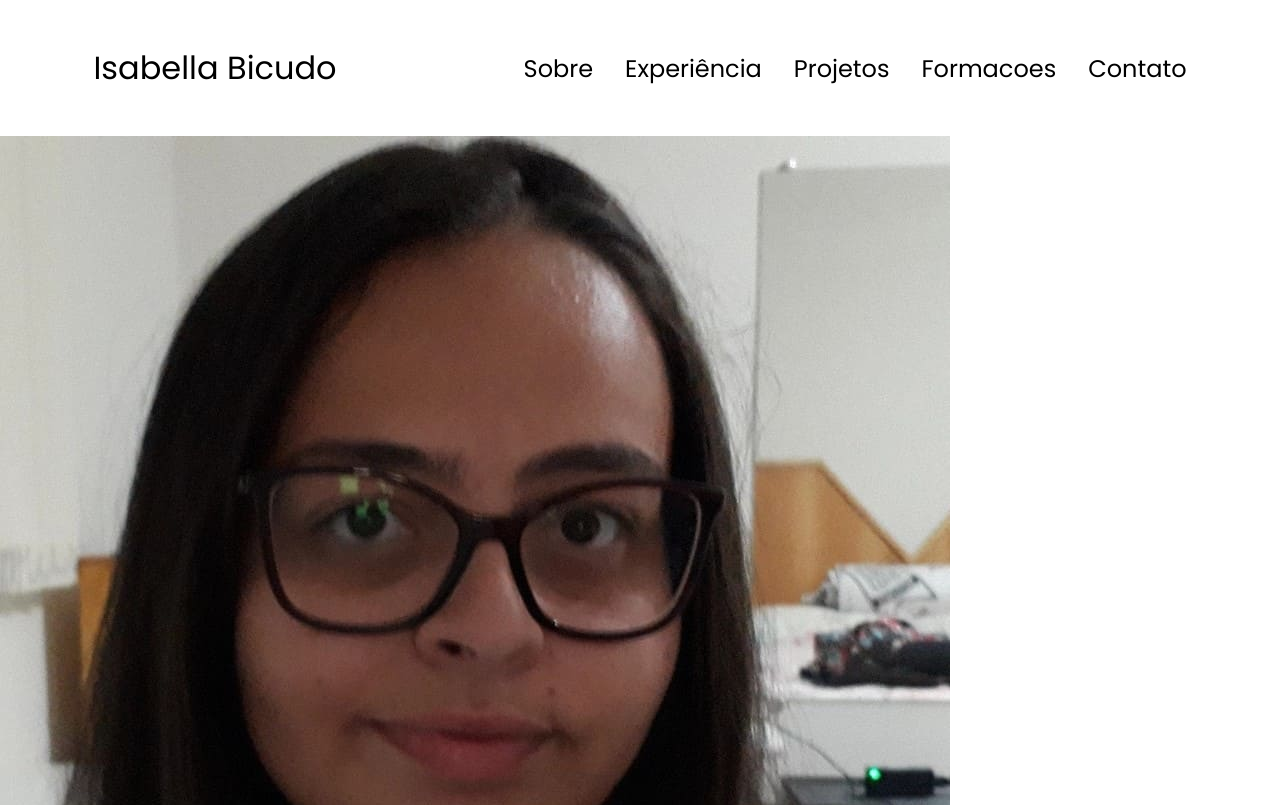
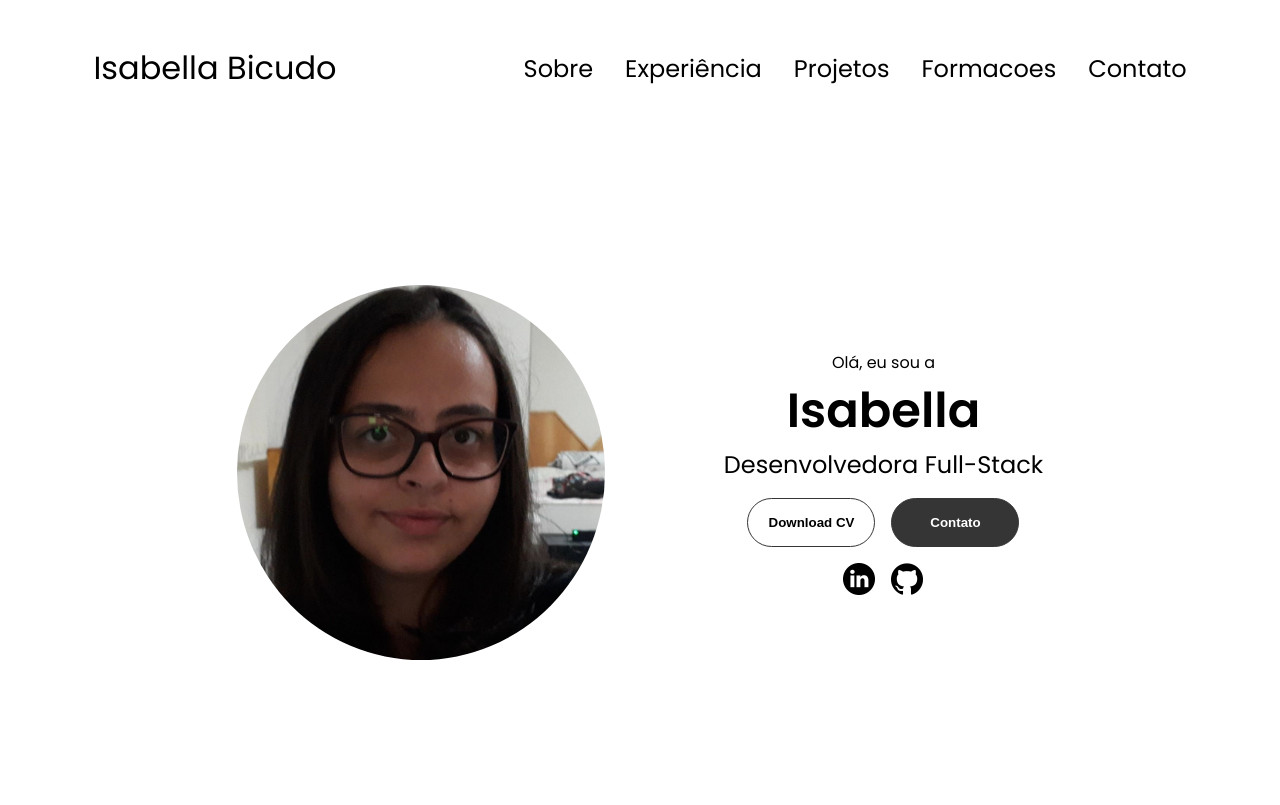
Before and after one commit to isabellabsouza/portfolio-website, a plain HTML site: page index.html in a window 1280 px wide. Shown: the top 805 px of the page. Drawn offline with Linux system fonts and the light colour scheme.

Commit message:
section-perfil

```diff
--- a/index.html
+++ b/index.html
@@ -52,14 +52,14 @@
 
         <div class="texto-perfil">
             <div class="texto-perfil-p1">Olá, eu sou a</div>
-            <h1 class="titulo">Isabella Bicudo</h1>
+            <h1 class="titulo">Isabella</h1>
             <div class="texto-perfil-p2">Desenvolvedora Full-Stack</div>
             <div class="btn-container">
-                <button class="btn-curriculo" onclick="window.open('./assets/curriculo.pdf')">
+                <button class="btn btn-curriculo" onclick="window.open('./assets/curriculo.pdf')">
                     Download CV
                 </button>
 
-                <button class="btn-curriculo" onclick="location.href='./#contato'">
+                <button class="btn btn-contato" onclick="location.href='./#contato'">
                     Contato
                 </button>
             </div>
--- a/style.css
+++ b/style.css
@@ -144,3 +144,111 @@ a:hover {
 .hamburguer-icon span:first-child {
     transform: none;
 } */
+
+section{
+    padding-top: 4vh;
+    height: 96vh;
+    margin: 0 10rem;
+    box-sizing: border-box;
+    min-height: fit-content;
+}
+
+.section-container{
+    display: flex;
+}
+
+/* PERFIL */
+
+.perfil {
+    display: flex;
+    justify-content: center;
+    gap: 7rem;
+    height: 80vh;
+}
+
+.foto-perfil {
+    display: flex;
+    height: 375px;
+    width: 375px;
+    margin: auto 0;
+
+}
+
+.foto-perfil img {
+    border-radius: 50%;
+}
+
+.texto-perfil{
+    align-self: center;
+    text-align: center;
+
+}
+
+.texto-perfil p {
+    font-weight: 600;
+}
+
+.texto-perfil-p1 {
+    text-align: center;
+}
+
+.texto-perfil-p2 {
+    font-size: 1.5rem;
+    margin-bottom: 1rem;
+}
+
+.titulo {
+    font-size: 3rem;
+    text-align: center;
+}
+
+.social-container {
+    display: flex;
+    justify-content: center;
+    margin-top: 1rem;
+    gap: 1rem;
+}
+
+.icon {
+    cursor: pointer;
+    height: 2rem;
+}
+
+.btn-container {
+    display: flex;
+    justify-content: center;
+    gap: 1rem;
+}
+
+.btn {
+    font-weight: 600;
+    transition: all 0.3s ease;
+    padding: 1rem;
+    width: 8rem;
+    border-radius: 2rem;
+}
+
+.btn-curriculo, .btn-contato{
+    border: rgb(53, 53, 53) 0.1rem solid;
+}
+
+.btn-curriculo:hover, .btn-contato:hover{
+    cursor: pointer;
+}
+
+.btn-contato, .btn-curriculo:hover{
+    background: rgb(53, 53, 53);
+    color: white;
+}
+
+.btn-contato:hover {
+    background: black;
+}
+
+.btn-curriculo {
+    background: none;
+}
+
+.btn-curriculo:hover {
+    border: rgb(255, 255, 255) 0.1rem solid;
+}
```
